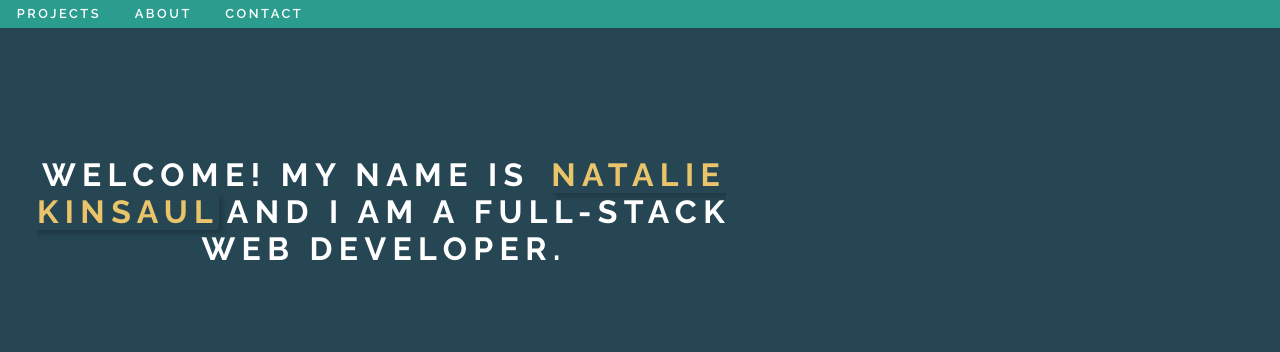
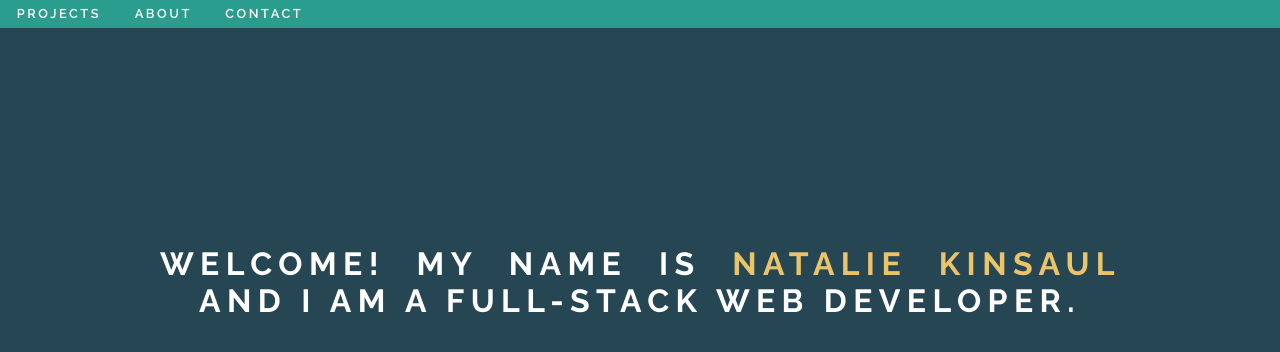
Before and after one commit to nkinsaul/portfolio, a React (Create React App) app: page / in a window 1280 px wide. Shown: the top 352 px of the page. Built offline with nearby package versions, Linux system fonts and the light colour scheme; a web font is replaced by a local one.

Commit message:
Fix landing page styling

```diff
--- a/src/Components/Landing/Landing.tsx
+++ b/src/Components/Landing/Landing.tsx
@@ -5,7 +5,7 @@ const Landing = () => {
 
     return (
       <div className="intro">
-        <h1>WELCOME!  MY NAME IS <span className="name">NATALIE KINSAUL</span>AND I AM A FULL-STACK WEB DEVELOPER. </h1>
+        <h1>WELCOME!  MY NAME IS <span className="my-name">NATALIE KINSAUL</span> AND I AM A FULL-STACK WEB DEVELOPER. </h1>
       </div>
     )
 
--- a/src/Components/Landing/Landing2.css
+++ b/src/Components/Landing/Landing2.css
@@ -1,13 +1,26 @@
 .intro {
   margin-top: 10%;
-  width: 60%;
+  width: 100%;
+  display: flex;
+  justify-content: center;
+  align-items: center;
 }
 
 .intro > h1 {
+  margin-top: 7%;
   letter-spacing: .2em;
-  text-align: center;
+  text-align: justify;
+  text-align-last: center;
+  width: 75%;
 }
 
-.name {
+.my-name {
   color: rgb(233, 196, 106);
 }
+
+@media screen and (max-width: 650px) {
+  .intro > h1 {
+    font-size: 1.5em;
+    letter-spacing: .1em;
+  }
+}
```
